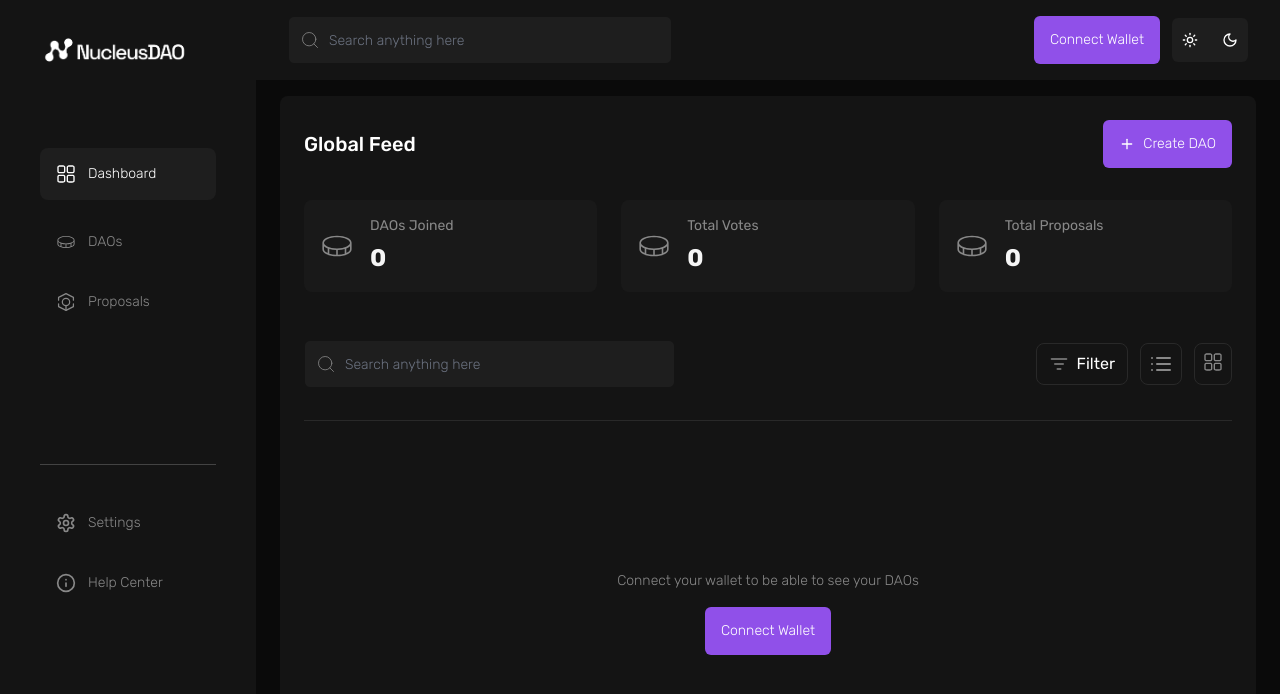
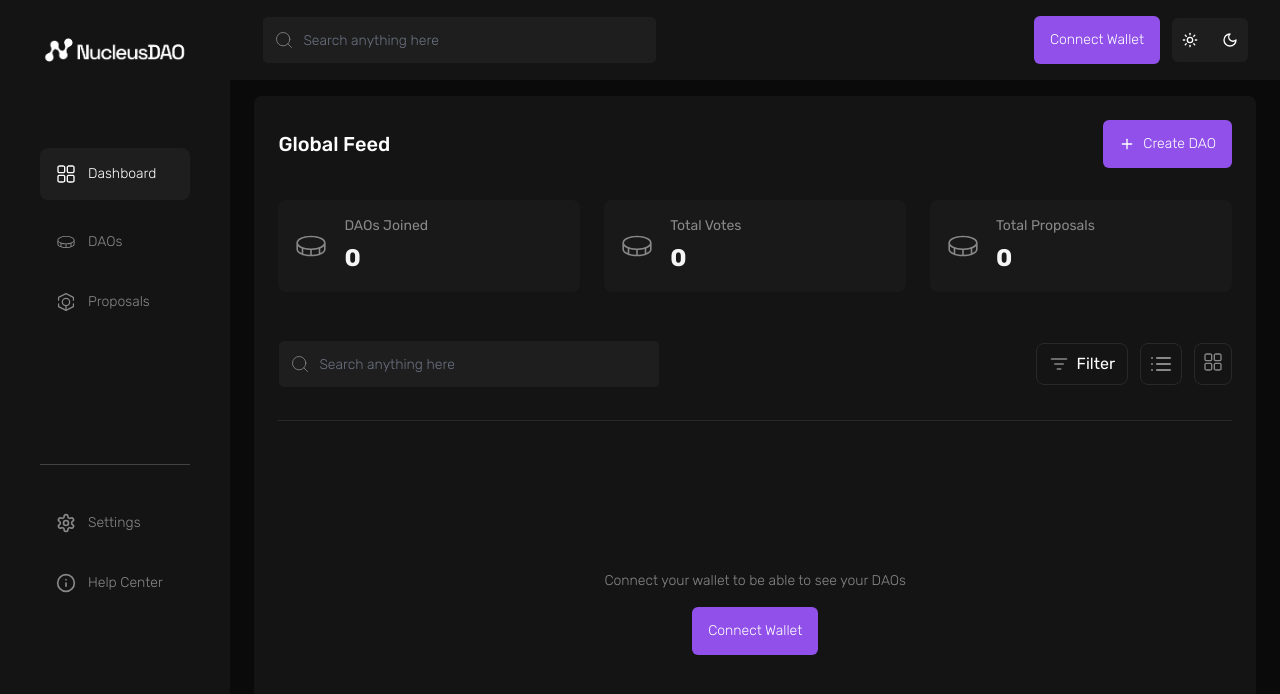
Before and after one commit to NucleusDAO/NucleusDAO-Frontend, a Next.js app: page /dashboard in a window 1280 px wide. Shown: the top 694 px of the page. Built offline with nearby package versions, Linux system fonts and the light colour scheme.

Commit message:
update layout

```diff
--- a/components/nav-bar.tsx
+++ b/components/nav-bar.tsx
@@ -4,7 +4,7 @@ import { ModeToggle } from './themes/mode-toggle';
 
 const Navbar = () => {
   return (
-    <nav className="flex bg-foreground w-[80%] py-4 px-8 justify-between items-center fixed z-[150] max-w-[1500px]">
+    <nav className="flex bg-foreground w-[82%] py-4 px-8 justify-between items-center fixed z-[150] max-w-[1500px]">
       <div className="relative w-[40%]">
         <SearchInput
           placeholder="Search anything here"
--- a/components/root-layout.tsx
+++ b/components/root-layout.tsx
@@ -22,7 +22,7 @@ export const RootLayoutsComponent = ({ children }: IRootLayouts) => {
         <div className="max-w-[2000px] mx-auto relative">
           <div className="flex w-full">
             <Sidebar />
-            <div className="w-[80%] ml-[20%] h-screen">
+            <div className="w-[82%] ml-[18%] h-screen">
               <Navbar />
               <div className="mx-6 p-6 rounded-lg bg-foreground mt-24 max-w-[1500px]">
                 {children}
--- a/components/side-bar/sidebar-links.tsx
+++ b/components/side-bar/sidebar-links.tsx
@@ -10,7 +10,7 @@ import { usePathname } from 'next/navigation';
 const Sidebar = () => {
     const pathname = usePathname();
   return (
-    <div className="w-[20%] px-10 py-8 bg-foreground space-y-20 h-screen fixed max-w-[400px]">
+    <div className="w-[18%] px-10 py-8 bg-foreground space-y-20 h-screen fixed max-w-[400px]">
       <Link href={DASHBOARD_URL}>
         <Image src={Logo} alt="Nucleus Dao Logo" width={150} />
       </Link>
```
